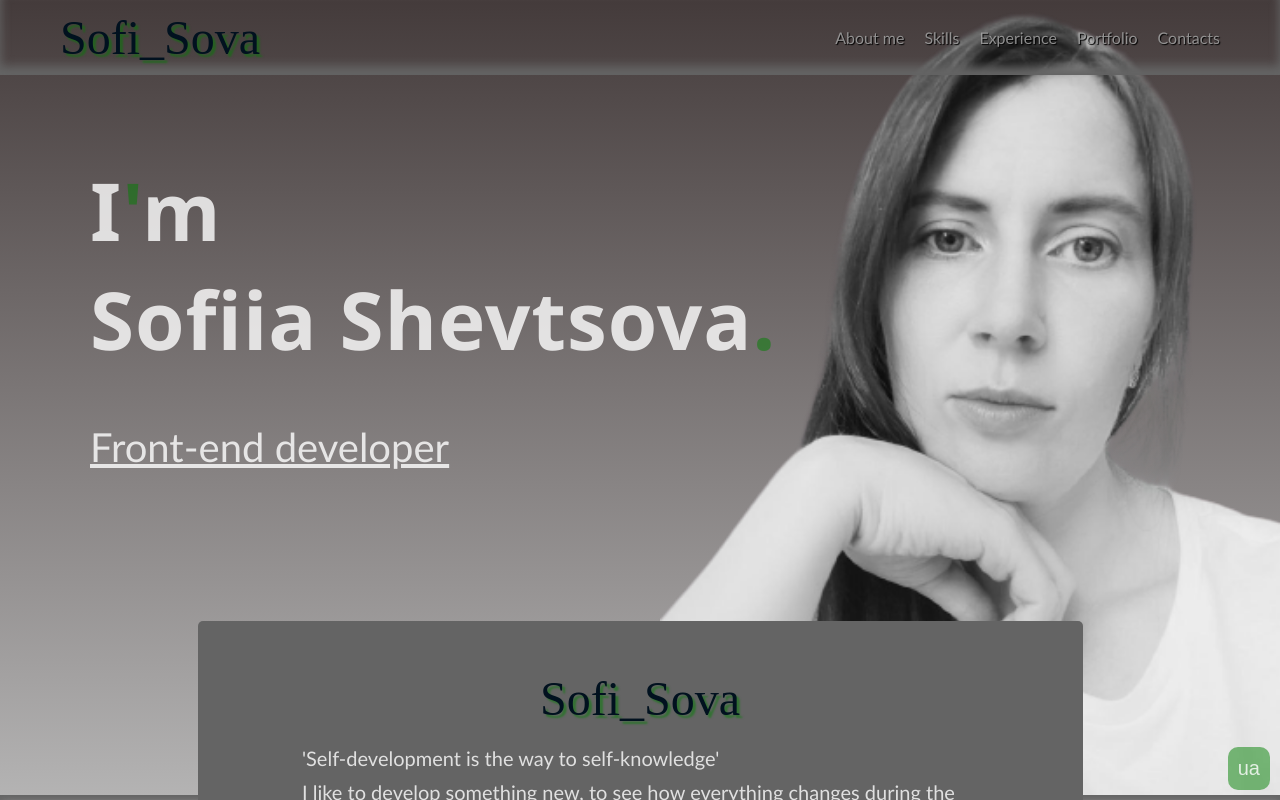
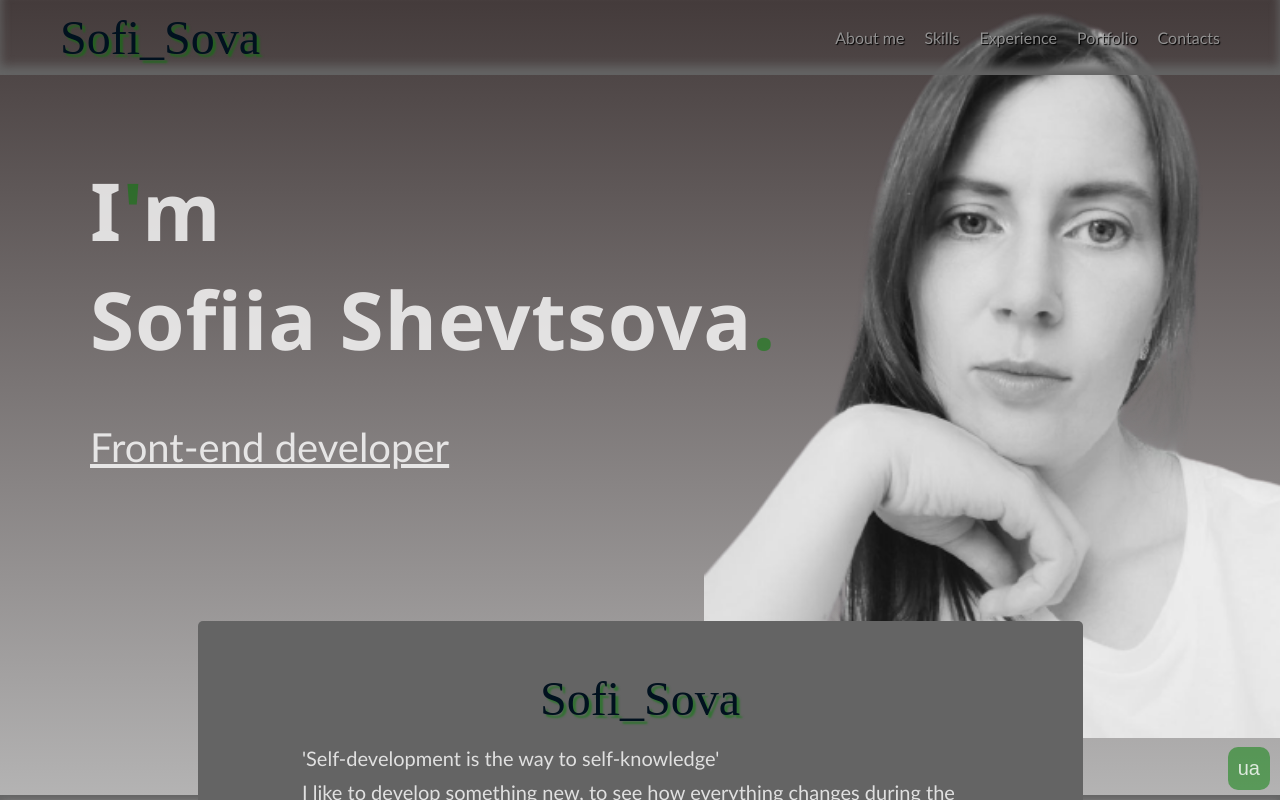
Before and after one commit to SofiiaShevtsova/sofiia_ts, a React (Create React App) app: page / in a window 1280 px wide. Shown: the top 800 px of the page. Built offline with nearby package versions, Linux system fonts and the light colour scheme; a web font is replaced by a local one.

Commit message:
fix style for about

```diff
--- a/src/index.css
+++ b/src/index.css
@@ -42,6 +42,11 @@ code {
   display: flex;
   flex-direction: column;
   justify-content: space-between;
+}
+
+*::selection {
+  color: var(--text-color);
+  background-color: var(--accent-color);
 }
 
 p,
@@ -139,8 +144,8 @@ footer .logo {
   padding: 80px 50px 30px;
   background-image: url("./images//main-photo.png");
   background-repeat: no-repeat;
-  background-position: right;
-  background-size: contain;
+  background-position: top 0 right 0;
+  background-size: 45%;
   background-attachment: fixed;
 
   color: var(--text-color);
```
